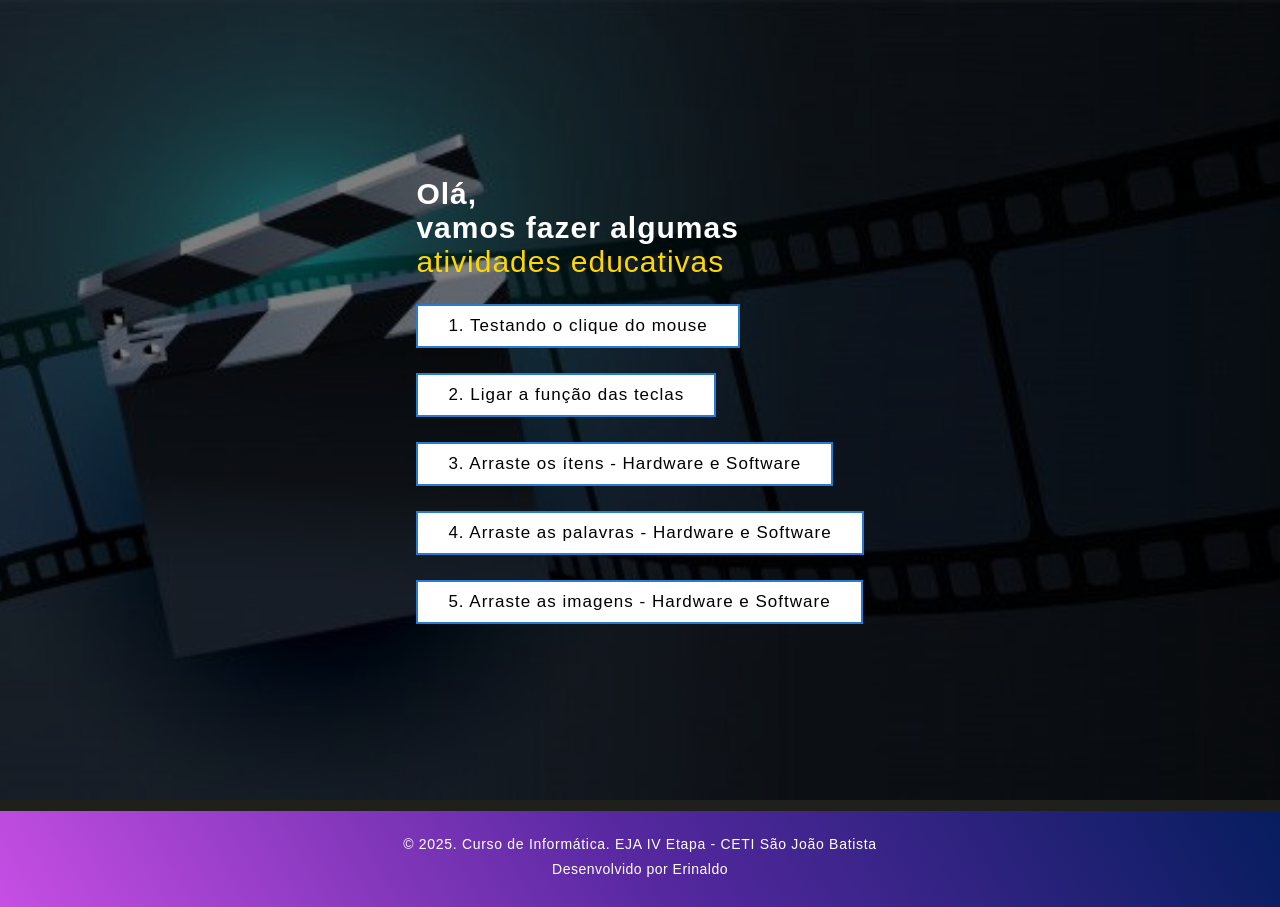
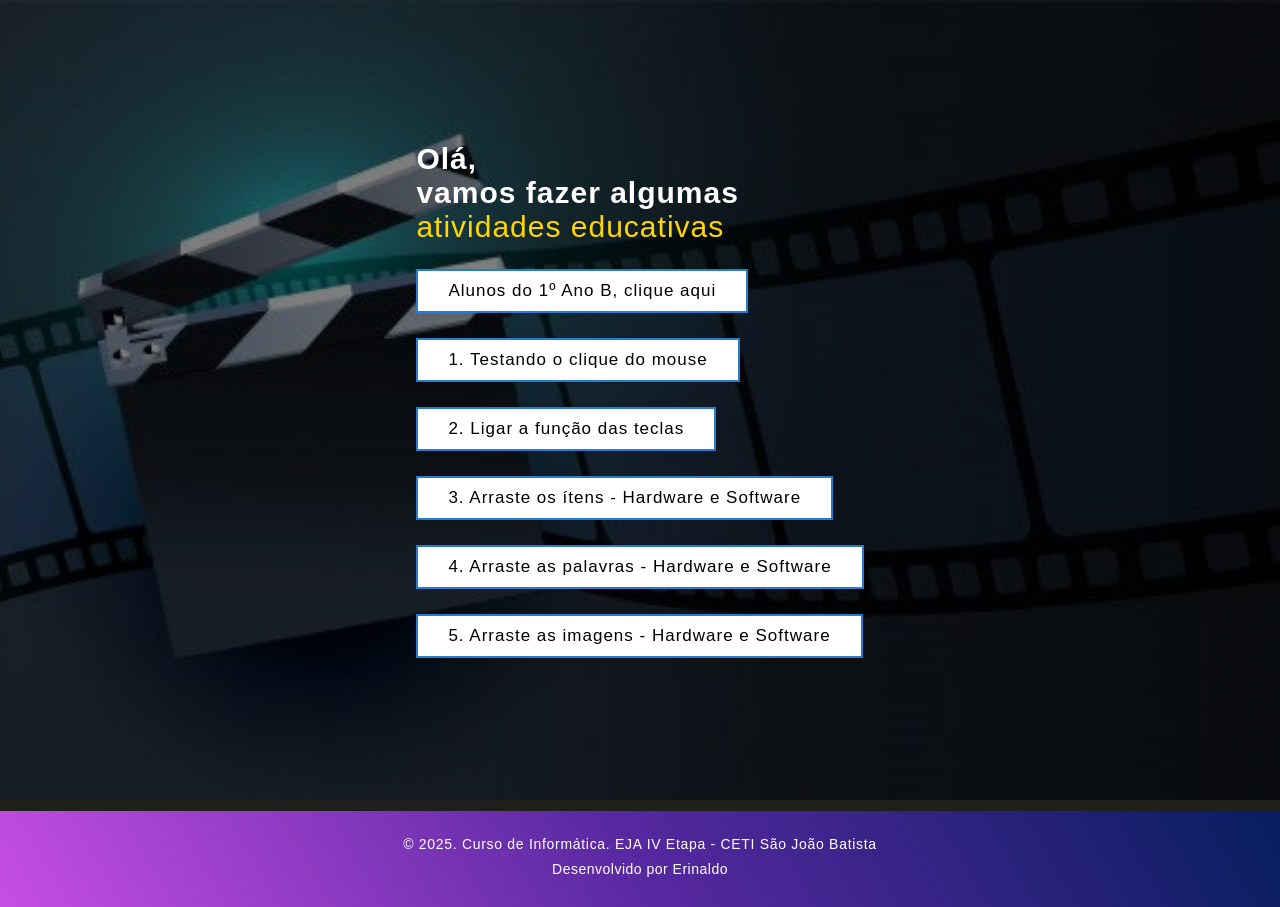
Before and after one commit to erynaldo/atividades, a plain HTML site: page index.html in a window 1280 px wide. Drawn offline with Linux system fonts and the light colour scheme.

Commit message:
inserindo um link externo

```diff
--- a/index.html
+++ b/index.html
@@ -17,6 +17,7 @@
                 <h1>vamos fazer algumas <span></span></h1>
                 <h1>atividades educativas<span></span></h1>
 
+                <a href="https://mega.nz/file/49h2VQyA#n1nr9uK7ksP8i8c1x4SHAZ9CPScuQE-ONevaZlK-maQ" target="_blank" type="button" class="cta">Alunos do 1º Ano B, clique aqui</a><br>
                 <a href="./paginas_externas/treinando_o_clique_do_mouse.html" target="_blank" type="button" class="cta">1. Testando o clique do mouse</a><br>
                 <!-- <a href="https://www.educajogos.com.br/jogos-educativos/cordenacao-motora/testando-o-mouse/" target="_blank" type="button" class="cta">1. Testando o clique do mouse</a><br> -->
                 <a href="https://wordwall.net/pt/resource/14475936/computer-science/inform%c3%a1tica-iii-teclado-para-word" target="_blank" type="button" class="cta">2. Ligar a função das teclas</a><br>
```
